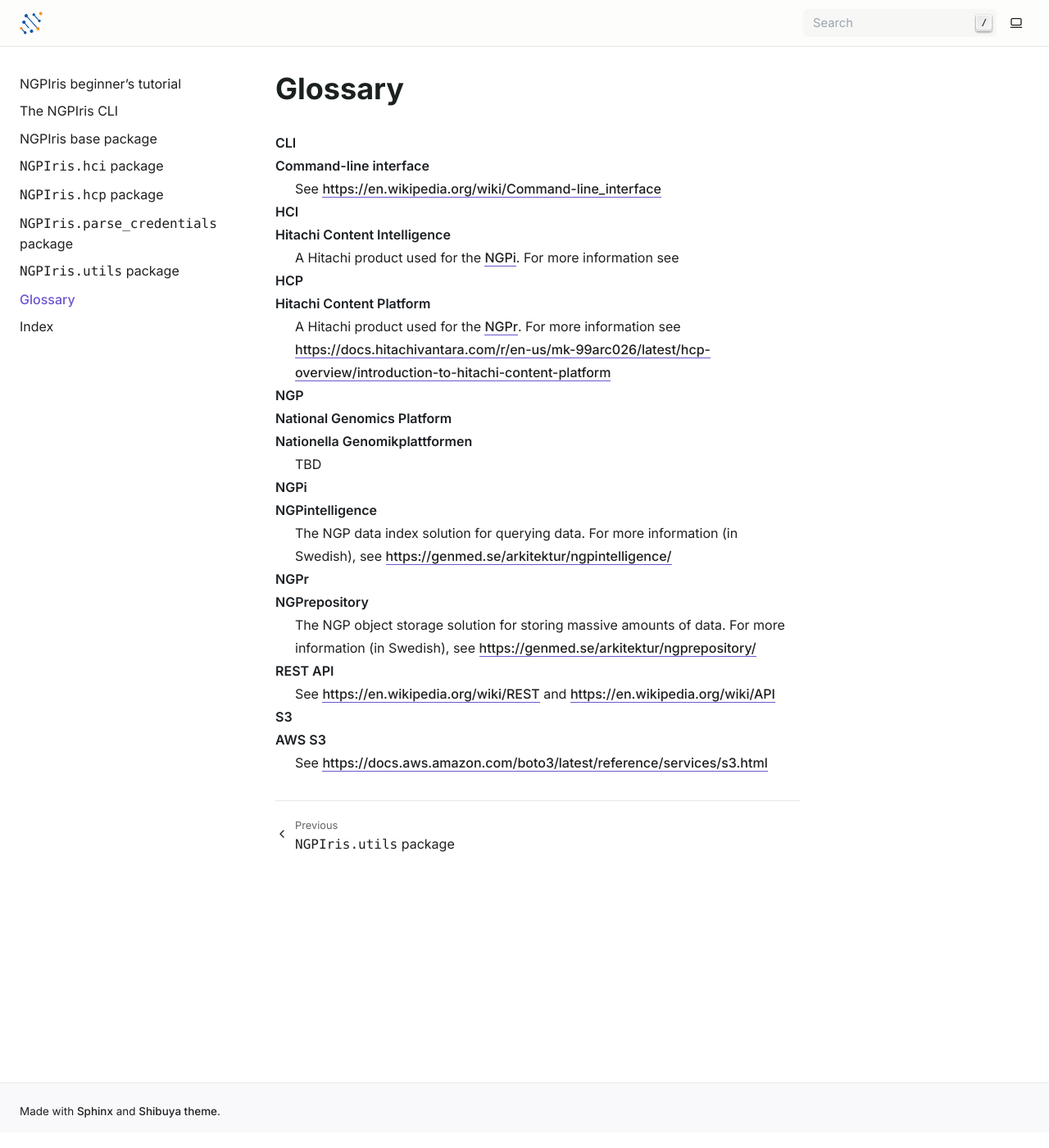
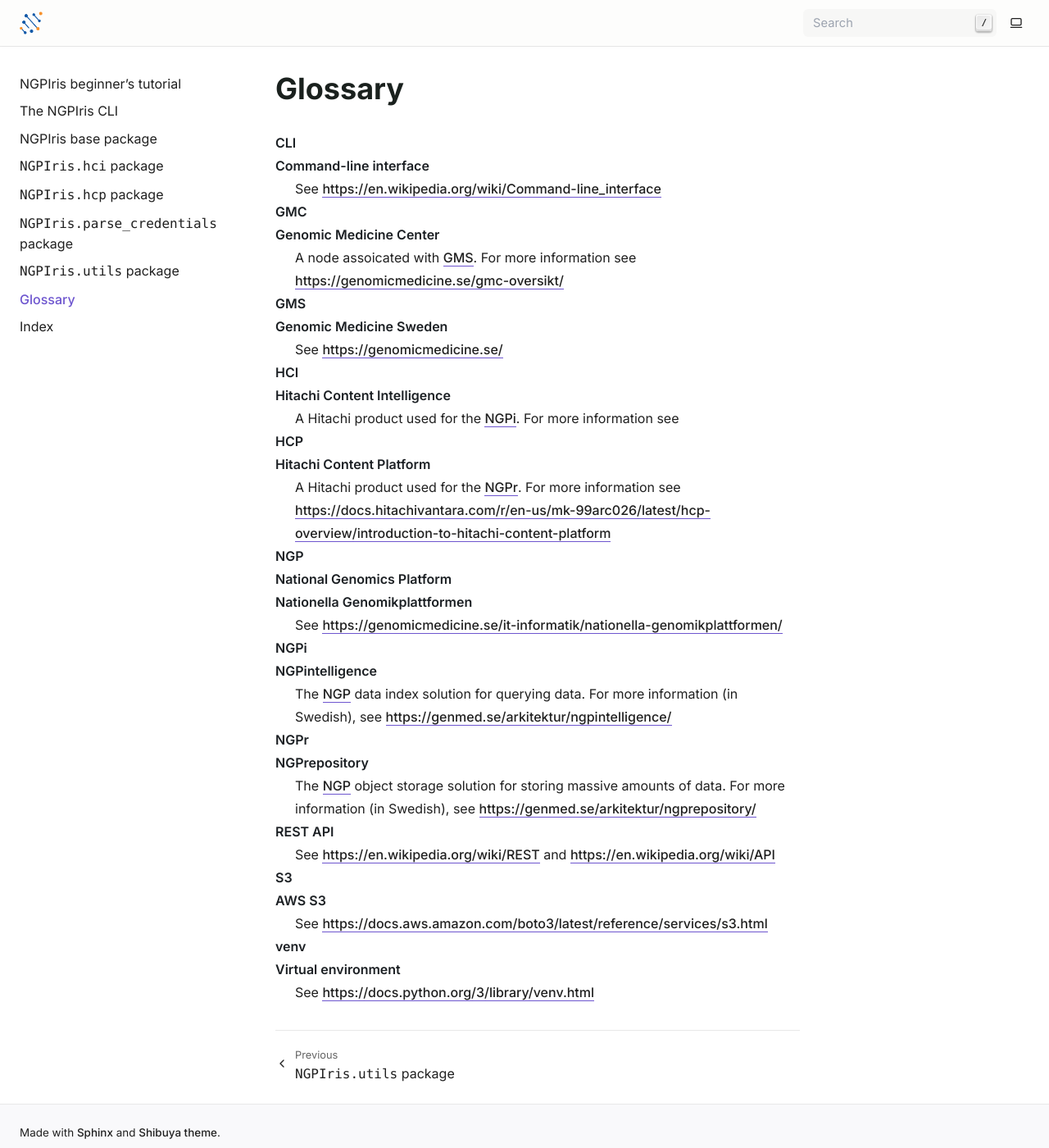
Before and after one commit to genomic-medicine-sweden/NGPIris, a Sphinx documentation site: the page built from docs/glossary.rst, in a window 1280 px wide and 1400 px high. Shown: the whole window at 82% size. Built offline with Sphinx 7.4.7, drawn with Linux system fonts in a browser that asks for light colours.

Commit message:
Update glossary.rst

```diff
--- a/docs/glossary.rst
+++ b/docs/glossary.rst
@@ -14,16 +14,16 @@
 
     NGPr
     NGPrepository
-        The NGP object storage solution for storing massive amounts of data. For more information (in Swedish), see https://genmed.se/arkitektur/ngprepository/
+        The :term:`NGP` object storage solution for storing massive amounts of data. For more information (in Swedish), see https://genmed.se/arkitektur/ngprepository/
 
     NGPi
     NGPintelligence
-        The NGP data index solution for querying data. For more information (in Swedish), see https://genmed.se/arkitektur/ngpintelligence/
+        The :term:`NGP` data index solution for querying data. For more information (in Swedish), see https://genmed.se/arkitektur/ngpintelligence/
 
     NGP
     National Genomics Platform
     Nationella Genomikplattformen
-        TBD
+        See https://genomicmedicine.se/it-informatik/nationella-genomikplattformen/
 
     CLI
     Command-line interface
@@ -35,3 +35,15 @@
 
     REST API
         See https://en.wikipedia.org/wiki/REST and https://en.wikipedia.org/wiki/API
+
+    venv
+    Virtual environment
+        See https://docs.python.org/3/library/venv.html
+
+    GMC
+    Genomic Medicine Center
+        A node assoicated with :term:`GMS`. For more information see https://genomicmedicine.se/gmc-oversikt/
+
+    GMS
+    Genomic Medicine Sweden
+        See https://genomicmedicine.se/
```
